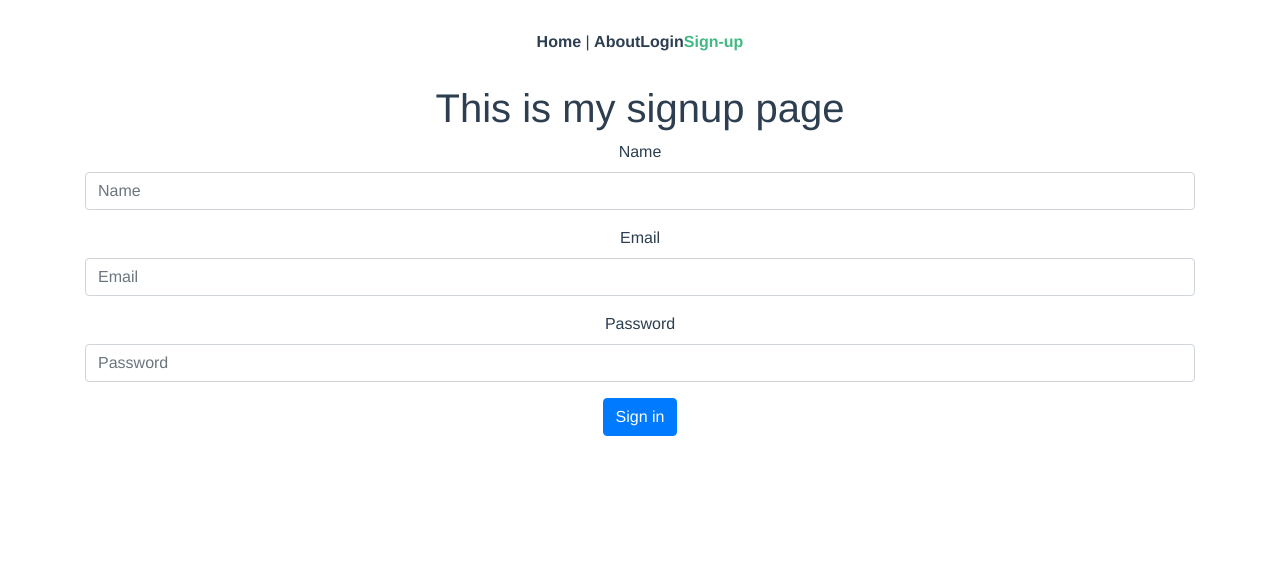
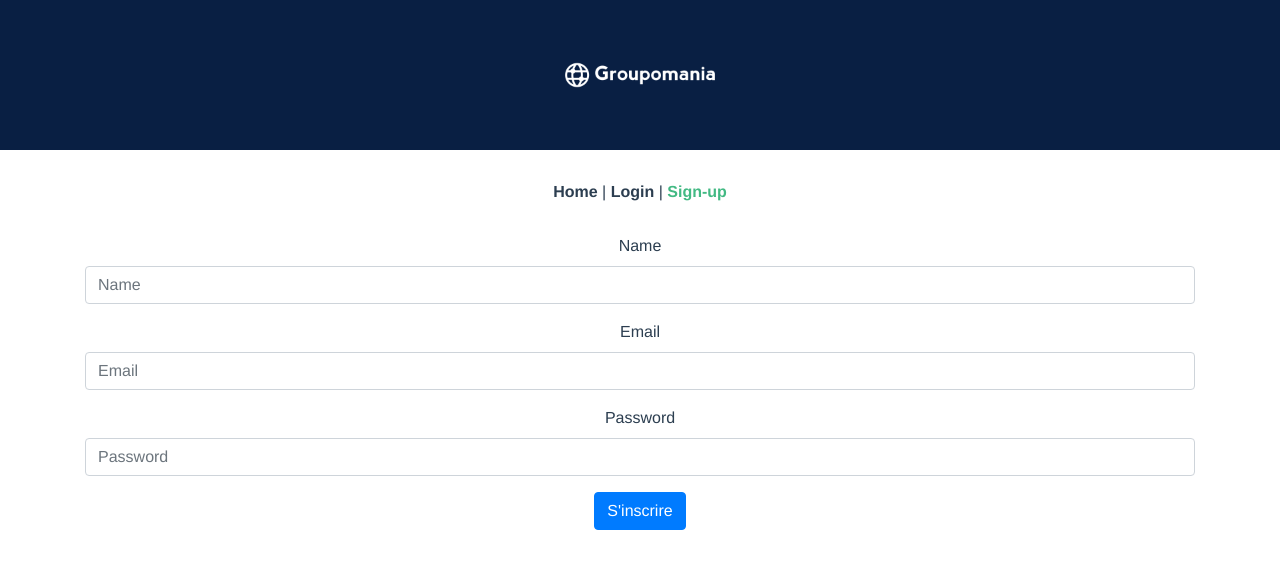
Before and after one commit to SamuelChiche/P7, a Vue app in the folder vue-front-app/: page /signup in a window 1280 px wide. Shown: the top 568 px of the page. Built offline with nearby package versions, Linux system fonts and the light colour scheme.

Commit message:
Header component

```diff
--- a/vue-front-app/src/App.vue
+++ b/vue-front-app/src/App.vue
@@ -1,9 +1,9 @@
 <template>
   <div id="app">
+    <Header/>
     <div id="nav">
       <router-link to="/">Home</router-link> |
-      <router-link to="/about">About</router-link>
-      <router-link to="/login">Login</router-link>
+      <router-link to="/login">Login</router-link> |
       <router-link to="/signup">Sign-up</router-link>
     </div>
     <router-view/>
@@ -11,11 +11,12 @@
 </template>
 
 <script>
-
+import Header from './components/Header';
 
 export default {
   name: 'app',
   components: {
+    Header
   }
 }
 </script>
--- a/vue-front-app/src/components/Header.vue
+++ b/vue-front-app/src/components/Header.vue
@@ -1,3 +1,22 @@
 <template>
+    <div class="header">
+        <img src="../assets/icon-left-font-monochrome-white.png" alt="">
+    </div>
+</template>
 
-</template>
+<script>
+export default {
+    name : 'Header'
+}
+</script>
+
+<style lang="scss">
+    .header{
+        background-color:#091F43 ;
+        text-align: center;
+        img{
+            width: 150px;
+            height: 150px;
+        }
+    }
+</style>
--- a/vue-front-app/src/router/index.js
+++ b/vue-front-app/src/router/index.js
@@ -1,6 +1,6 @@
 import Vue from 'vue'
 import VueRouter from 'vue-router'
-import Home from '../views/Home.vue'
+import Home from "../views/Home.vue"
 
 Vue.use(VueRouter)
 
@@ -9,14 +9,6 @@ const routes = [
     path: '/',
     name: 'Home',
     component: Home
-  },
-  {
-    path: '/about',
-    name: 'About',
-    // route level code-splitting
-    // this generates a separate chunk (about.[hash].js) for this route
-    // which is lazy-loaded when the route is visited.
-    component: () => import(/* webpackChunkName: "about" */ '../views/About.vue')
   },
   {
     path: '/login',
--- a/vue-front-app/src/views/About.vue
+++ /dev/null
@@ -1,5 +0,0 @@
-<template>
-  <div class="about">
-    <h1>This is an about page</h1>
-  </div>
-</template>
--- a/vue-front-app/src/views/Home.vue
+++ b/vue-front-app/src/views/Home.vue
@@ -1,16 +1,3 @@
 <template>
-  <div class="home">
 
-  </div>
 </template>
-
-<script>
-
-
-export default {
-  name: 'Home',
-  components: {
-
-  }
-}
-</script>
--- a/vue-front-app/src/views/Login.vue
+++ b/vue-front-app/src/views/Login.vue
@@ -1,6 +1,7 @@
 <template>
+
   <div class="login container">
-    <h1>This is my login page</h1>
+    <router-link to="/signup"></router-link>
     <form v-on:submit.prevent>
       <div class="form-group">
         <label for="inputEmail">Email</label>
@@ -25,7 +26,7 @@
         />
       </div>
 
-      <button @click="formSubmit()" class="btn btn-primary">Login</button>
+      <button @click="formSubmit()" class="btn btn-primary">Se connecter</button>
     </form>
     <h3 class="text-center">{{message}}</h3>
   </div>
--- a/vue-front-app/src/views/Signup.vue
+++ b/vue-front-app/src/views/Signup.vue
@@ -1,11 +1,8 @@
 <template>
     <div class="sign-up container">
-        <h1>
-            This is my signup page
-        </h1>
             <form v-on:submit.prevent>
       <div class="form-group">
-        <label for="inputPassword">Name</label>
+        <label for="inputName">Name</label>
         <input
           type="name"
           class="form-control"
@@ -38,7 +35,7 @@
         />
       </div>
 
-      <button @click="formSubmit()" class="btn btn-primary">Sign in</button>
+      <button @click="formSubmit()" class="btn btn-primary">S'inscrire</button>
     </form>
     <h3 class="text-center">{{message}}</h3>
     </div>
```
